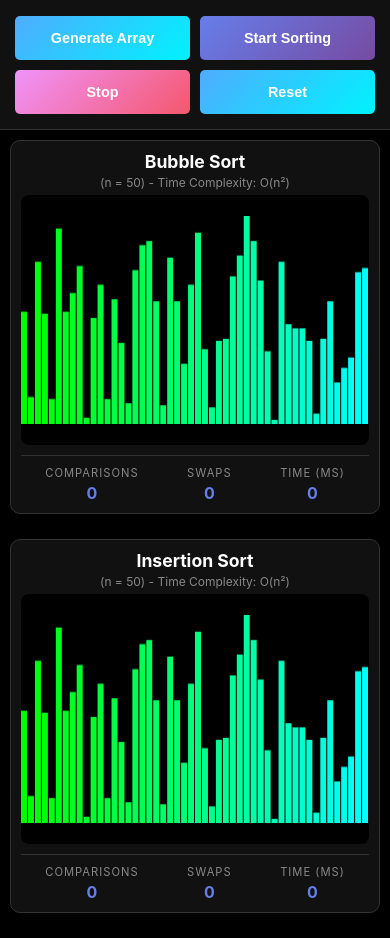
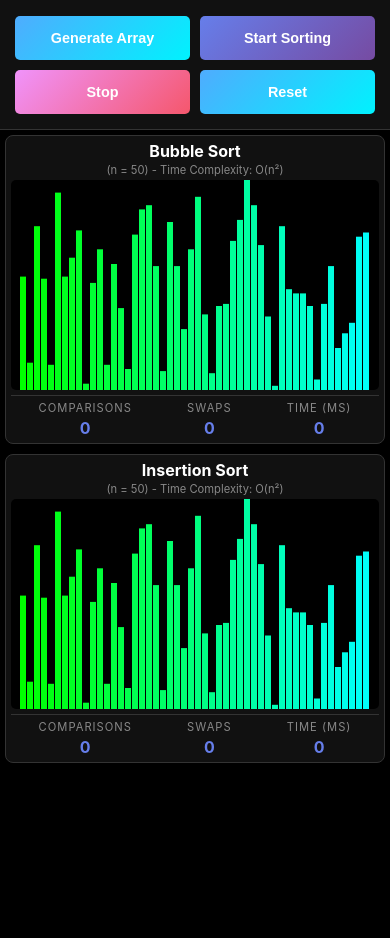
Before and after one commit to kreggscode/kreggscode-sorting-visualizer, a plain HTML site: page index.html in a window 390 px wide. Shown: the part 1136-2074 px from the top of the page. After the commit the page ends 1909 px from the top, so only its background shows below. Drawn offline with Linux system fonts and the light colour scheme.

Commit message:
MAJOR FIX: Minimize ALL spacing on mobile, increase grid speed to 500, add color mode to grid

```diff
--- a/index.html
+++ b/index.html
@@ -391,41 +391,42 @@
 
         /* Visualizer Container */
         #visualizerContainer {
-            padding: 10px; /* Reduced from 20px */
+            padding: 5px; /* Minimal padding */
             display: grid;
-            gap: 10px; /* Reduced from 20px to fit both algorithms */
+            gap: 5px; /* Minimal gap to fit both algorithms */
         }
 
         .sort-panel {
             background: #111;
-            border-radius: 10px;
-            padding: 10px; /* Reduced from 15px */
+            border-radius: 8px;
+            padding: 8px; /* Minimal padding */
             border: 1px solid #333;
         }
 
         .sort-panel h3 {
             text-align: center;
-            margin-bottom: 3px; /* Reduced from 5px */
-            font-size: 1.1rem;
+            margin-bottom: 2px; /* Minimal margin */
+            font-size: 1rem; /* Smaller font */
             color: #fff;
         }
 
         .sort-panel .info {
             text-align: center;
             color: #888;
-            font-size: 0.75rem;
-            margin-bottom: 5px; /* Reduced from 10px */
+            font-size: 0.7rem; /* Smaller font */
+            margin-bottom: 3px; /* Minimal margin */
         }
 
         .canvas-container {
             display: flex;
             justify-content: center;
             align-items: center;
-            min-height: 250px;
+            min-height: 200px; /* Reduced height */
             background: #000;
-            border-radius: 8px;
-            padding: 0; /* Remove padding to eliminate black space */
-            overflow: hidden; /* Ensure bars touch edges */
+            border-radius: 5px;
+            padding: 0; /* No padding */
+            overflow: hidden;
+            margin: 0; /* No margin */
         }
 
         canvas {
@@ -436,8 +437,8 @@
         .stats {
             display: flex;
             justify-content: space-around;
-            margin-top: 10px;
-            padding-top: 10px;
+            margin-top: 5px;
+            padding-top: 5px;
             border-top: 1px solid #333;
         }
 
@@ -486,13 +487,13 @@
             }
 
             .canvas-container {
-                min-height: 250px;
-                max-height: 350px;
+                min-height: 180px; /* Smaller on mobile */
+                max-height: 220px; /* Limit height */
             }
 
             .sort-panel {
-                padding: 10px;
-                margin-bottom: 15px;
+                padding: 5px; /* Minimal padding on mobile */
+                margin-bottom: 5px; /* Minimal margin */
             }
 
             .stat-value {
```
Also changed, not shown: grid-view.html (+27 -2 lines).
